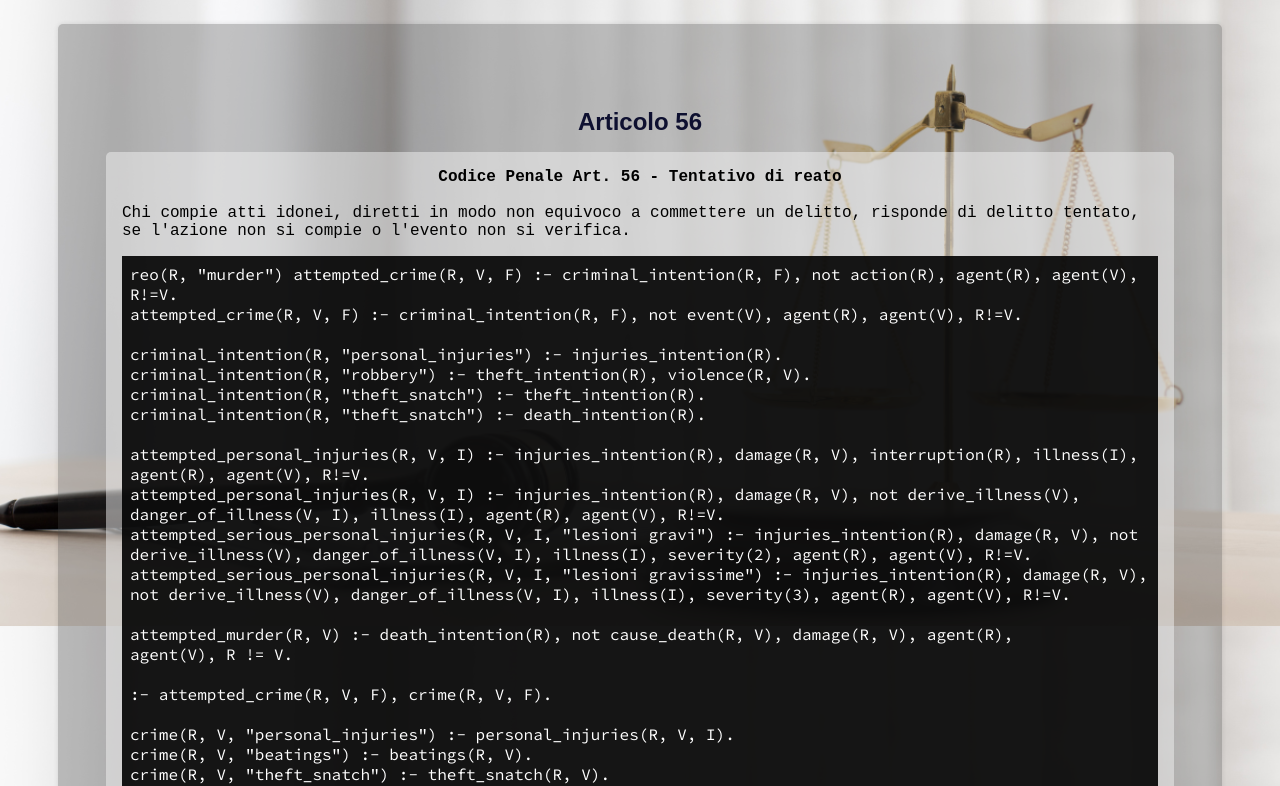
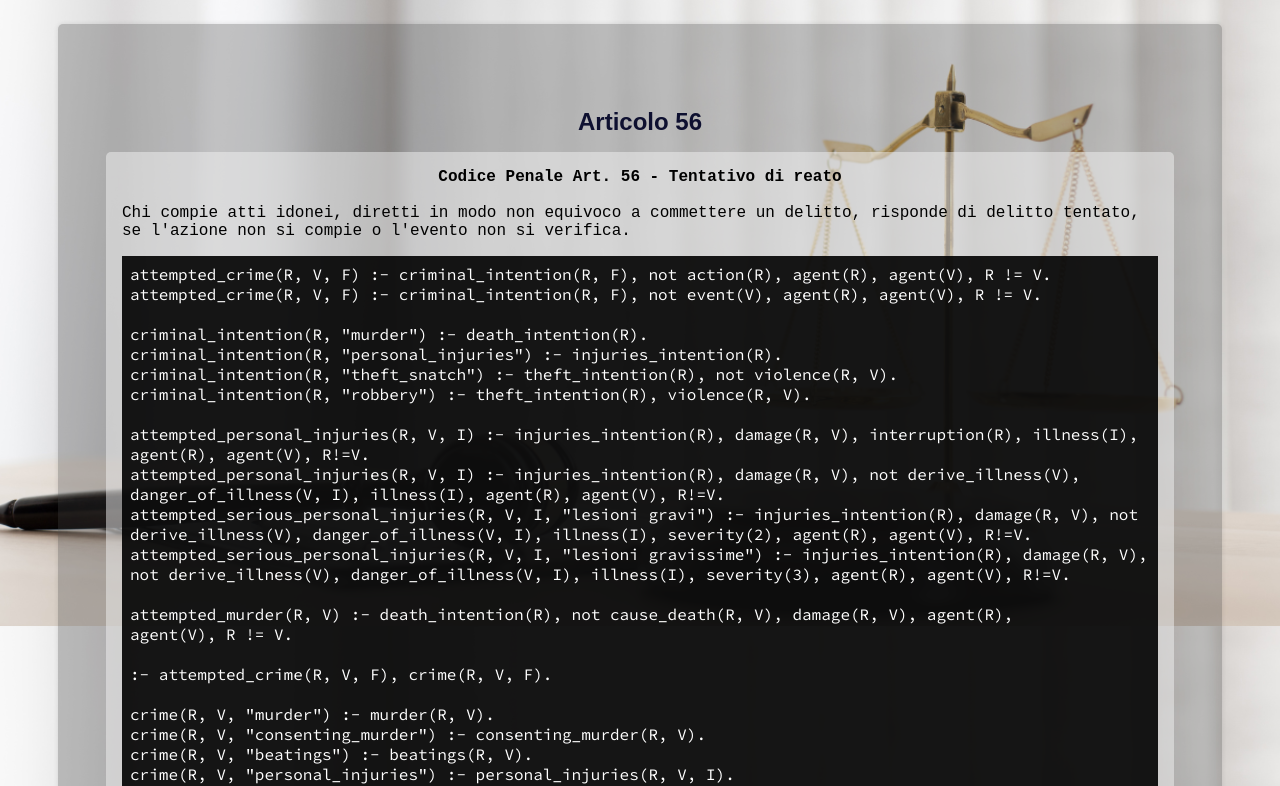
Before and after one commit to BenedettaS/ragionamentolegale, a plain HTML site: page articoli.html in a window 1280 px wide. Shown: the part 174-960 px from the top of the page. Drawn offline with nearby package versions, Linux system fonts and the light colour scheme.

Commit message:
Update articoli.html

```diff
--- a/articoli.html
+++ b/articoli.html
@@ -179,13 +179,13 @@
                 <pre>
 <span class="center-text"><b>Codice Penale Art. 56 - Tentativo di reato</b></span>
 Chi compie atti idonei, diretti in modo non equivoco a commettere un delitto, risponde di delitto tentato, se l'azione non si compie o l'evento non si verifica.
-<span class="highlight">reo(R, "murder") attempted_crime(R, V, F) :- criminal_intention(R, F), not action(R), agent(R), agent(V), R!=V.
-attempted_crime(R, V, F) :- criminal_intention(R, F), not event(V), agent(R), agent(V), R!=V.
+<span class="highlight">attempted_crime(R, V, F) :- criminal_intention(R, F), not action(R), agent(R), agent(V), R != V.
+attempted_crime(R, V, F) :- criminal_intention(R, F), not event(V), agent(R), agent(V), R != V.
 
+criminal_intention(R, "murder") :- death_intention(R).
 criminal_intention(R, "personal_injuries") :- injuries_intention(R).
+criminal_intention(R, "theft_snatch") :- theft_intention(R), not violence(R, V).
 criminal_intention(R, "robbery") :- theft_intention(R), violence(R, V).
-criminal_intention(R, "theft_snatch") :- theft_intention(R).
-criminal_intention(R, "theft_snatch") :- death_intention(R).
 
 attempted_personal_injuries(R, V, I) :- injuries_intention(R), damage(R, V), interruption(R), illness(I), agent(R), agent(V), R!=V.
 attempted_personal_injuries(R, V, I) :- injuries_intention(R), damage(R, V), not derive_illness(V), danger_of_illness(V, I), illness(I), agent(R), agent(V), R!=V.
@@ -197,18 +197,32 @@ agent(V), R != V.
 
 :- attempted_crime(R, V, F), crime(R, V, F).
 
+crime(R, V, "murder") :- murder(R, V).
+crime(R, V, "consenting_murder") :- consenting_murder(R, V).
+crime(R, V, "beatings") :- beatings(R, V).
 crime(R, V, "personal_injuries") :- personal_injuries(R, V, I).
-crime(R, V, "beatings") :- beatings(R, V).
+crime(R, V, "serious_personal_injuries") :- serious_personal_injuries(R, V, I, "lesioni gravi").
+crime(R, V, "serious_personal_injuries") :- serious_personal_injuries(R, V, I, "lesioni gravissime").
+crime(R, V, "manslaughter") :- manslaughter(R, V).
+crime(G, G1, "affray") :- affray(G, G1).
+crime(R, V, "negligent_manslaughter") :- negligent_manslaughter(R, V).
+crime(R, V, "vehicular_homicide") :- vehicular_homicide(R, V).
+crime(R, V, "negligent_personal_injuries") :- negligent_personal_injuries(R, V, I).
+crime(R, V, "defamation") :- defamation(R, V).
+crime(R, V, "sexual_assault") :- sexual_assault(R, V).
+crime(R, V, "private_violence") :- private_violence(R, V).
+crime(R, V, "trespassing") :- trespassing(R, V).
+crime(R, V, "theft") :- theft(R, V, C)
 crime(R, V, "theft_snatch") :- theft_snatch(R, V).
 crime(R, V, "robbery") :- robbery(R, V).
-crime(R, V, "murder") :- murder(R, V).
+
 attempted_crime(R, V, "personal_injuries") :- attempted_personal_injuries(R, V, I).
 attempted_crime(R, V, "serious_personal_injuries") :- attempted_serious_personal_injuries(R, V, I, "lesioni gravi").
 attempted_crime(R, V, "serious_personal_injuries") :- attempted_serious_personal_injuries(R, V, I, "lesioni gravissime").
 attempted_crime(R, V, "theft") :- attempted_theft(R, V, C).
 attempted_crime(R, V, "theft_snatch") :- attempted_theft_snatch(R, V).
 attempted_crime(R, V, "robbery") :- attempted_robbery(R, V).
-attempted_murder(R, V, "murder") :- attempted_murder(R, V).
+attempted_crime(R, V, "murder") :- attempted_murder(R, V).
 </div>
             <div class="code-section">
                 <h2>Articolo 575</h2>
```
